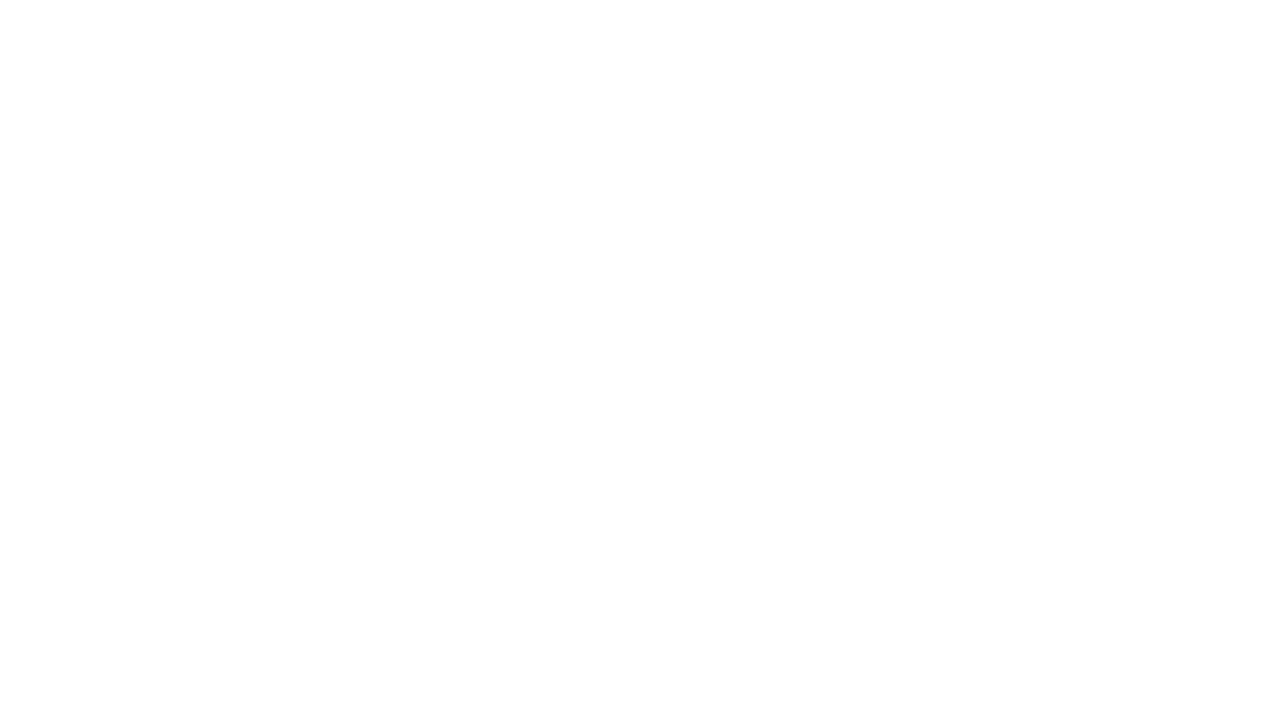
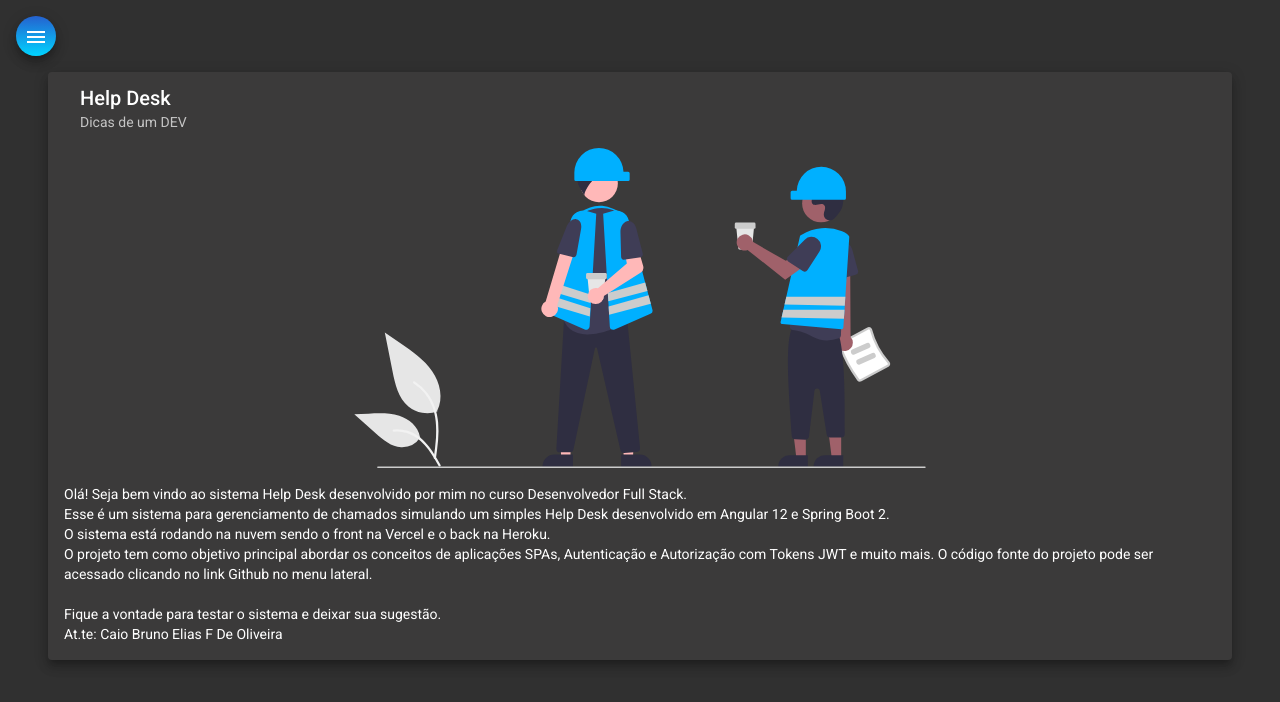
Before and after one commit to CaioBrunoE/helpdesk-frontend, an Angular app: page /home in a window 1280 px wide. Before the commit this address led to /. Shown: the top 702 px of the page. Built offline with nearby package versions, Linux system fonts and the light colour scheme.

Commit message:
criando a homepage

```diff
--- a/src/app/app-routing.module.ts
+++ b/src/app/app-routing.module.ts
@@ -1,10 +1,11 @@
 import { NgModule } from '@angular/core';
 import { RouterModule, Routes } from '@angular/router';
 import { NavComponent } from './components/nav/nav.component';
+import { HomeComponent } from './components/home/home.component';
 
 const routes: Routes = [
   {
-    path:'',component:NavComponent
+    path:'',component:NavComponent, children:[{path:'home',component:HomeComponent}]
   }
 ];
 
--- a/src/app/app.module.ts
+++ b/src/app/app.module.ts
@@ -28,11 +28,13 @@
 
 //Componetes do projeto
 import { NavComponent } from './components/nav/nav.component';
+import { HomeComponent } from './components/home/home.component';
 
 @NgModule({
   declarations: [
     AppComponent,
-    NavComponent
+    NavComponent,
+    HomeComponent
   ],
   imports: [
     BrowserModule,
--- /dev/null
+++ b/src/app/components/home/home.component.css
@@ -0,0 +1,9 @@
+.card {
+   width: 90%;
+   margin: 1rem auto;
+   background-color: rgb(59, 58, 58);
+}
+
+img {
+   height: 20rem;
+}
--- /dev/null
+++ b/src/app/components/home/home.component.html
@@ -0,0 +1,18 @@
+<mat-card class="card mat-elevation-z8">
+    <mat-card-header>
+      <mat-card-title>Help Desk</mat-card-title>
+      <mat-card-subtitle>Dicas de um DEV</mat-card-subtitle>
+    </mat-card-header>
+    <img mat-card-image src="assets/img/home-image.svg" alt="Image Home Help Desk">
+    <mat-card-content>
+      <p>
+       Olá! Seja bem vindo ao sistema Help Desk desenvolvido por mim no curso Desenvolvedor Full Stack.<br />
+       Esse é um sistema para gerenciamento de chamados simulando um simples Help Desk desenvolvido em Angular 12 e
+       Spring Boot 2. <br />O sistema está rodando na nuvem sendo o front na Vercel e o back na Heroku.<br />
+       O projeto tem como objetivo principal abordar os conceitos de aplicações SPAs, Autenticação e Autorização com
+       Tokens JWT e muito mais. O código fonte do projeto pode ser acessado clicando no link Github no menu lateral.
+       <br /><br /> Fique a vontade para testar o sistema e deixar sua sugestão.
+       <br /> At.te: Caio Bruno Elias F De Oliveira
+      </p>
+    </mat-card-content>
+  </mat-card>
--- /dev/null
+++ b/src/app/components/home/home.component.ts
@@ -0,0 +1,15 @@
+import { Component, OnInit } from '@angular/core';
+
+@Component({
+  selector: 'app-home',
+  templateUrl: './home.component.html',
+  styleUrls: ['./home.component.css']
+})
+export class HomeComponent implements OnInit {
+
+  constructor() { }
+
+  ngOnInit(): void {
+  }
+
+}
--- a/src/app/components/nav/nav.component.html
+++ b/src/app/components/nav/nav.component.html
@@ -1,4 +1,4 @@
-<mat-drawer-container class="container" autosize>
+<mat-drawer-container class="container" autosize color="primary">
   <mat-drawer #drawer class="sidenav" mode="side">
     <img src="assets/img/side-image.svg" alt="imagem de navegação">
     <mat-nav-list class="nav-list">
@@ -33,5 +33,7 @@
     <button  class="menu mat-elevation-z8" (click)="drawer.toggle()" mat-icon-button>
      <mat-icon>menu</mat-icon>
     </button>
+    <router-outlet></router-outlet>
   </div>
+
 </mat-drawer-container>
--- a/src/app/components/nav/nav.component.ts
+++ b/src/app/components/nav/nav.component.ts
@@ -1,4 +1,5 @@
 import { Component, OnInit } from '@angular/core';
+import { Router } from '@angular/router';
 
 @Component({
   selector: 'app-nav',
@@ -7,9 +8,10 @@
 })
 export class NavComponent implements OnInit {
 
-  constructor() { }
+  constructor(private router: Router) { }
 
   ngOnInit(): void {
+    this.router.navigate(['/home'])
   }
 
 }
```
